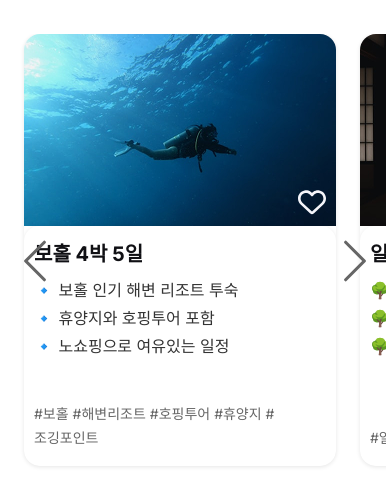
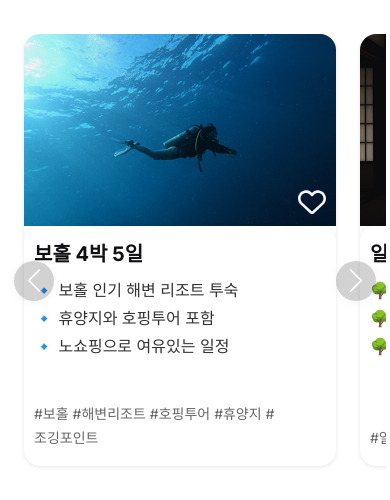
Before and after one commit to timcho19/Site_Renewal_Project_HanaTour, a PHP site: page / in a window 390 px wide. Shown: the part 1181-1681 px from the top of the page. Run offline with PHP 8.4, Linux system fonts and the light colour scheme; some libraries are stand-ins or nearby versions.

Commit message:
슬라이드 양쪽 버튼 반응형 추가

```diff
--- a/css/main.css
+++ b/css/main.css
@@ -213,6 +213,7 @@
   gap:24px;
   position: relative;
   padding-bottom: 10px;
+  left: 0;
 
 }
 
@@ -714,12 +715,7 @@
   }
 
 
-.contents_prev_btn {
-  left: 0; /* 또는 원하는 만큼 양수로 조정 */
-}
-.contents_next_btn {
-  right: 0; /* 또는 원하는 만큼 양수로 조정 */
-}
+
   .swiper-button-prev{
     left: 0;
   }
@@ -728,8 +724,36 @@
     right: 0;
   }
 
+  .contents_prev_btn,
+  .contents_next_btn {
+    top: 50%;
+    bottom: 16px;
+    transform: none;
+    width: 40px;
+    height: 40px;
+    background: rgba(0,0,0,0.35); /* 반투명 검정 */
+    color: #fff; /* 아이콘은 흰색 */
+    border-radius: 50%;
+    box-shadow: 0 2px 8px rgba(0,0,0,0.08);
+    display: flex;
+    align-items: center;
+    justify-content: center;
+    font-size: 1.5rem;
+    z-index: 2;
+    border: none;
+    opacity: 0.5;
+    transition: opacity 0.3s;
+  }
+  .contents_prev_btn:hover,
+  .contents_next_btn:hover{
+    opacity: 0.8;
+  }
+  .contents_prev_btn { left: 10px; right: auto; }
+  .contents_next_btn { right: 10px; left: auto; }
+
 
 }
+
 
 /*768이하구간*/
 
--- a/index.html
+++ b/index.html
@@ -35,6 +35,7 @@
 
   <script src="https://code.jquery.com/jquery-3.7.1.min.js" integrity="sha256-/JqT3SQfawRcv/BIHPThkBvs0OEvtFFmqPF/lYI/Cxo=" crossorigin="anonymous"></script>
   <script src="https://cdn.jsdelivr.net/npm/swiper@9/swiper-bundle.min.js"></script>
+  <script src="https://cdnjs.cloudflare.com/ajax/libs/jquery.touchswipe/1.6.19/jquery.touchSwipe.min.js" integrity="sha512-YYiD5ZhmJ0GCdJvx6Xe6HzHqHvMpJEPomXwPbsgcpMFPW+mQEeVBU6l9n+2Y+naq+CLbujk91vHyN18q6/RSYw==" crossorigin="anonymous" referrerpolicy="no-referrer"></script>
 
 </head>
 <body>
--- a/js/slide.js
+++ b/js/slide.js
@@ -65,7 +65,16 @@ const slideshow = function (target) {
   $('.slider-wrapper .contents_next_btn').click(function(){
     contentSlide(1);
   });
+
+      // 터치 이벤트 등록 (여기서부터 추가)
+  $('.slider-wrapper .travel-cards-container').swipe({
+    swipeLeft: function() { contentSlide(1); },
+    swipeRight: function() { contentSlide(-1); },
+    threshold: 50
+  });
+
   }
+
 
 
 
```
Lines whose indentation alone changed are shown as unchanged.
